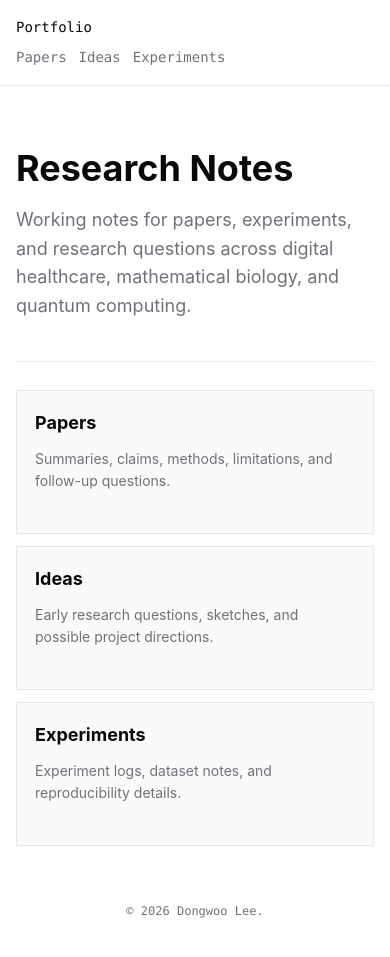
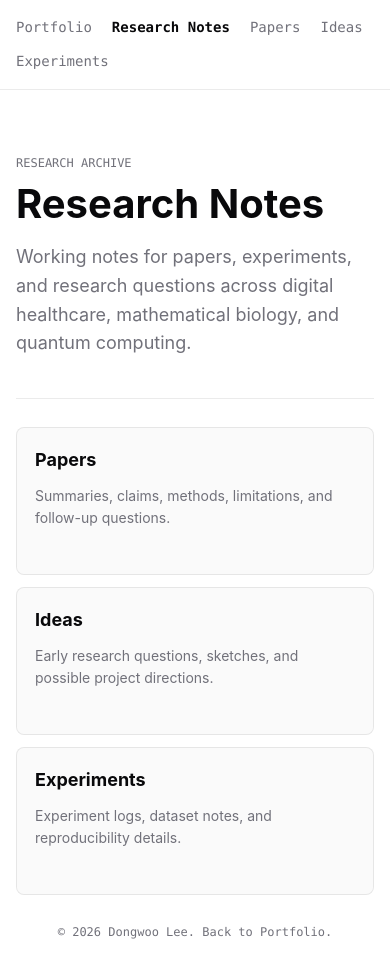
Before and after one commit to dev-heps/research-notes, a plain HTML site: page docs/index.html in a window 390 px wide. Drawn offline with Linux system fonts and the light colour scheme.

Commit message:
Add research section shells

```diff
--- a/docs/index.html
+++ b/docs/index.html
@@ -5,140 +5,41 @@
     <meta name="viewport" content="width=device-width, initial-scale=1">
     <title>Research Notes - Dongwoo Lee</title>
     <meta name="description" content="Research notes on digital healthcare, mathematical biology, and quantum computing.">
-    <style>
-      :root {
-        color-scheme: light;
-        --bg: #ffffff;
-        --fg: #09090b;
-        --muted: #71717a;
-        --edge: rgba(0, 0, 0, 0.08);
-        --card: rgba(0, 0, 0, 0.02);
-      }
-
-      * { box-sizing: border-box; }
-
-      body {
-        margin: 0;
-        background: var(--bg);
-        color: var(--fg);
-        font-family: Inter, ui-sans-serif, system-ui, -apple-system, BlinkMacSystemFont, "Segoe UI", sans-serif;
-        line-height: 1.6;
-      }
-
-      header, main, footer {
-        max-width: 768px;
-        margin: 0 auto;
-        padding: 0 16px;
-      }
-
-      header {
-        height: 56px;
-        display: flex;
-        align-items: center;
-        justify-content: space-between;
-        border-bottom: 1px solid var(--edge);
-        font-family: ui-monospace, SFMono-Regular, Menlo, Consolas, monospace;
-        font-size: 14px;
-      }
-
-      a { color: inherit; text-decoration: none; }
-      a:hover { text-decoration: underline; text-underline-offset: 4px; }
-
-      nav {
-        display: flex;
-        gap: 20px;
-        color: var(--muted);
-      }
-
-      .hero {
-        padding: 64px 0 40px;
-        border-bottom: 1px solid var(--edge);
-      }
-
-      h1 {
-        margin: 0;
-        font-size: clamp(36px, 8vw, 64px);
-        line-height: 1;
-        letter-spacing: 0;
-      }
-
-      .lede {
-        max-width: 640px;
-        margin: 20px 0 0;
-        color: var(--muted);
-        font-size: 18px;
-      }
-
-      .grid {
-        display: grid;
-        grid-template-columns: repeat(3, minmax(0, 1fr));
-        gap: 12px;
-        padding: 28px 0;
-      }
-
-      .item {
-        min-height: 144px;
-        padding: 18px;
-        border: 1px solid var(--edge);
-        background: var(--card);
-      }
-
-      .item h2 {
-        margin: 0 0 10px;
-        font-size: 18px;
-      }
-
-      .item p {
-        margin: 0;
-        color: var(--muted);
-        font-size: 14px;
-      }
-
-      footer {
-        padding-top: 28px;
-        padding-bottom: 36px;
-        color: var(--muted);
-        font-family: ui-monospace, SFMono-Regular, Menlo, Consolas, monospace;
-        font-size: 12px;
-        text-align: center;
-      }
-
-      @media (max-width: 720px) {
-        header { align-items: flex-start; flex-direction: column; height: auto; gap: 8px; padding-top: 16px; padding-bottom: 16px; }
-        nav { flex-wrap: wrap; gap: 12px; }
-        .grid { grid-template-columns: 1fr; }
-      }
-    </style>
+    <link rel="stylesheet" href="./styles.css">
   </head>
   <body>
-    <header>
-      <a href="https://dev-heps.github.io/">Portfolio</a>
-      <nav aria-label="Research sections">
-        <a href="../content/papers/">Papers</a>
-        <a href="../content/ideas/">Ideas</a>
-        <a href="../content/experiments/">Experiments</a>
-      </nav>
+    <header class="site-header">
+      <div class="shell">
+        <nav class="nav" aria-label="Primary navigation">
+          <a href="https://dev-heps.github.io/">Portfolio</a>
+          <strong>Research Notes</strong>
+          <a href="./papers/">Papers</a>
+          <a href="./ideas/">Ideas</a>
+          <a href="./experiments/">Experiments</a>
+        </nav>
+      </div>
     </header>
-    <main>
+    <main class="shell">
       <section class="hero">
+        <p class="eyebrow">Research archive</p>
         <h1>Research Notes</h1>
         <p class="lede">Working notes for papers, experiments, and research questions across digital healthcare, mathematical biology, and quantum computing.</p>
       </section>
       <section class="grid" aria-label="Research note categories">
-        <a class="item" href="../content/papers/">
+        <a class="card" href="./papers/">
           <h2>Papers</h2>
           <p>Summaries, claims, methods, limitations, and follow-up questions.</p>
         </a>
-        <a class="item" href="../content/ideas/">
+        <a class="card" href="./ideas/">
           <h2>Ideas</h2>
           <p>Early research questions, sketches, and possible project directions.</p>
         </a>
-        <a class="item" href="../content/experiments/">
+        <a class="card" href="./experiments/">
           <h2>Experiments</h2>
           <p>Experiment logs, dataset notes, and reproducibility details.</p>
         </a>
       </section>
     </main>
-    <footer>&copy; 2026 Dongwoo Lee.</footer>
+    <footer class="shell">&copy; 2026 Dongwoo Lee. Back to <a href="https://dev-heps.github.io/">Portfolio</a>.</footer>
   </body>
 </html>
--- /dev/null
+++ b/docs/styles.css
@@ -0,0 +1,162 @@
+:root {
+  color-scheme: light;
+  --bg: #ffffff;
+  --fg: #09090b;
+  --muted: #71717a;
+  --edge: rgba(0, 0, 0, 0.08);
+  --card: rgba(0, 0, 0, 0.02);
+  --card-hover: rgba(0, 0, 0, 0.04);
+}
+
+* {
+  box-sizing: border-box;
+}
+
+body {
+  margin: 0;
+  background: var(--bg);
+  color: var(--fg);
+  font-family: Inter, ui-sans-serif, system-ui, -apple-system, BlinkMacSystemFont, "Segoe UI", sans-serif;
+  line-height: 1.6;
+}
+
+a {
+  color: inherit;
+  text-decoration: none;
+}
+
+a:hover {
+  text-decoration: underline;
+  text-underline-offset: 4px;
+}
+
+.shell {
+  max-width: 768px;
+  margin: 0 auto;
+  padding: 0 16px;
+}
+
+.site-header {
+  position: sticky;
+  top: 0;
+  z-index: 10;
+  background: color-mix(in srgb, var(--bg) 82%, transparent);
+  backdrop-filter: blur(16px);
+}
+
+.site-header .shell {
+  min-height: 56px;
+  display: flex;
+  align-items: center;
+  justify-content: space-between;
+  border-bottom: 1px solid var(--edge);
+}
+
+.nav {
+  display: flex;
+  flex-wrap: wrap;
+  gap: 12px 20px;
+  color: var(--muted);
+  font-family: ui-monospace, SFMono-Regular, Menlo, Consolas, monospace;
+  font-size: 14px;
+}
+
+.nav strong {
+  color: var(--fg);
+  font-weight: 600;
+}
+
+.hero {
+  padding: 64px 0 40px;
+  border-bottom: 1px solid var(--edge);
+}
+
+.eyebrow {
+  margin: 0 0 12px;
+  color: var(--muted);
+  font-family: ui-monospace, SFMono-Regular, Menlo, Consolas, monospace;
+  font-size: 12px;
+  text-transform: uppercase;
+}
+
+h1 {
+  margin: 0;
+  font-size: clamp(40px, 9vw, 72px);
+  line-height: 0.95;
+  letter-spacing: 0;
+}
+
+.lede {
+  max-width: 640px;
+  margin: 20px 0 0;
+  color: var(--muted);
+  font-size: 18px;
+}
+
+.grid,
+.list {
+  display: grid;
+  gap: 12px;
+  padding: 28px 0;
+}
+
+.grid {
+  grid-template-columns: repeat(3, minmax(0, 1fr));
+}
+
+.card {
+  min-height: 148px;
+  padding: 18px;
+  border: 1px solid var(--edge);
+  border-radius: 8px;
+  background: var(--card);
+  transition: background-color 0.2s ease, transform 0.2s ease;
+}
+
+.card:hover {
+  background: var(--card-hover);
+  transform: translateY(-2px);
+}
+
+.card h2,
+.card h3 {
+  margin: 0 0 10px;
+  font-size: 18px;
+}
+
+.card p {
+  margin: 0;
+  color: var(--muted);
+  font-size: 14px;
+}
+
+.status {
+  margin: 0 0 8px;
+  color: var(--muted);
+  font-family: ui-monospace, SFMono-Regular, Menlo, Consolas, monospace;
+  font-size: 12px;
+  text-transform: uppercase;
+}
+
+footer {
+  padding-top: 28px;
+  padding-bottom: 36px;
+  color: var(--muted);
+  font-family: ui-monospace, SFMono-Regular, Menlo, Consolas, monospace;
+  font-size: 12px;
+  text-align: center;
+}
+
+@media (max-width: 720px) {
+  .site-header .shell {
+    align-items: flex-start;
+    flex-direction: column;
+    gap: 10px;
+    padding-top: 16px;
+    padding-bottom: 16px;
+  }
+
+  .grid {
+    grid-template-columns: 1fr;
+  }
+}
```
Also changed, not shown: docs/experiments/index.html (added, +38 -0 lines), docs/ideas/index.html (added, +38 -0 lines), docs/papers/index.html (added, +38 -0 lines), README.md.
